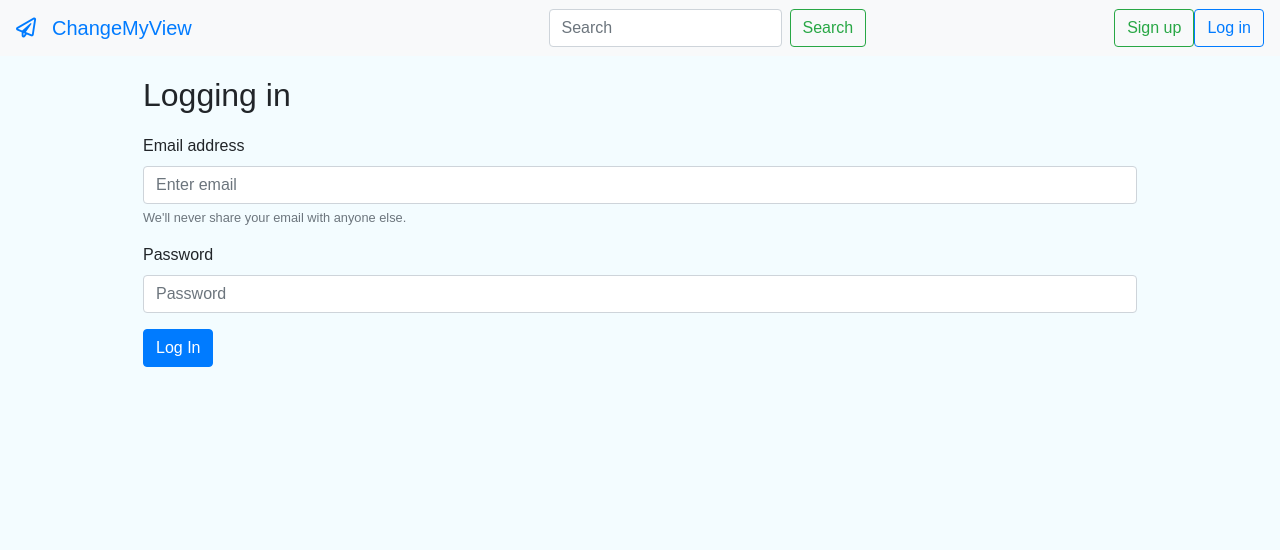
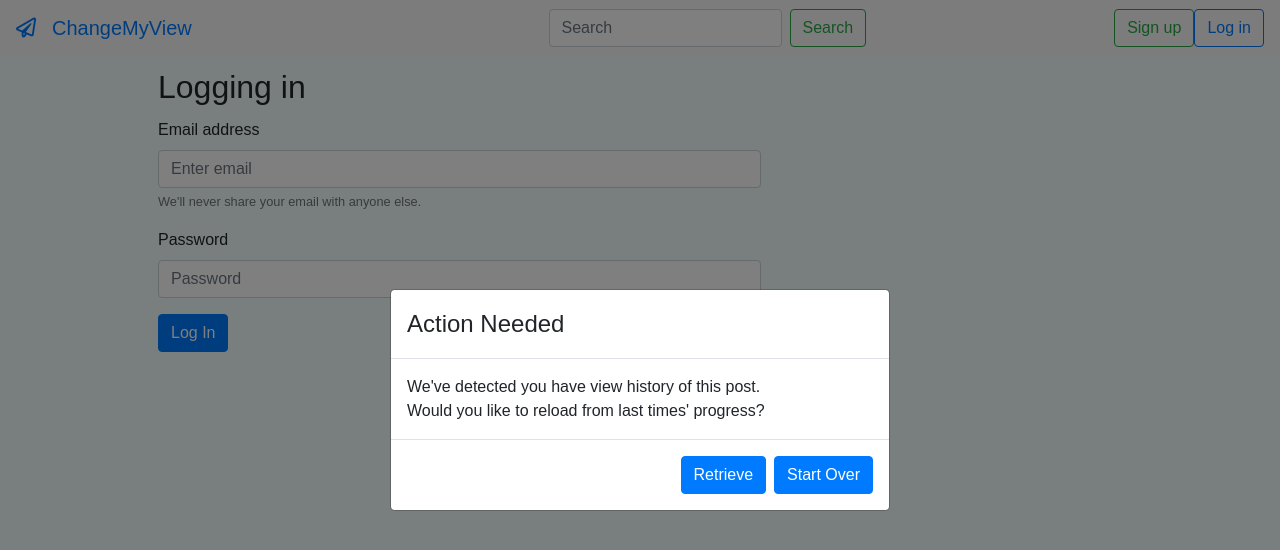
Before and after one commit to iGFerrari430/ChangeMyView, a React (Create React App) app in the folder client/: page /login in a window 1280 px wide. Shown: the top 550 px of the page. Built offline with nearby package versions, Linux system fonts and the light colour scheme; the HTML template or start-up script is replaced by a standard one; a web font is replaced by a local one.

Commit message:
client & server tweaks

```diff
--- a/client/package.json
+++ b/client/package.json
@@ -4,6 +4,7 @@
   "private": true,
   "dependencies": {
     "axios": "^0.18.0",
+    "bootstrap": "^4.3.1",
     "draft-js": "^0.10.5",
     "draftjs-to-html": "^0.8.4",
     "html-to-draftjs": "^1.4.0",
@@ -11,6 +12,7 @@
     "moment": "^2.24.0",
     "mongodb": "^3.3.0-beta2",
     "react": "^16.8.6",
+    "react-bootstrap": "^1.0.0-beta.10",
     "react-dom": "^16.8.6",
     "react-draft-wysiwyg": "^1.13.2",
     "react-html-parser": "^2.0.2",
--- a/client/src/App.js
+++ b/client/src/App.js
@@ -17,15 +17,21 @@ import './styles/App.css'
 import { connect } from 'react-redux';
 import {PersistGate} from 'redux-persist/integration/react'
 import Particles from 'reactparticles.js';
+import Modal from 'react-bootstrap/Modal';
+import Button from 'react-bootstrap/Button';
+
 const {store,persistor} = getStore();
+
 export default class App extends React.Component {
     constructor(props){
         super(props)
         this.state = {
             dummy: false,
-            isLoggedin: false
+            isLoggedin: false,
             //render={(props) => <EditTopic {...props} isAuthed={true} />
-            //
+            // from here: dummy values
+            showModal: true,
+
         }
 
         store.subscribe(() => {
@@ -48,10 +54,41 @@ export default class App extends React.Component {
         }))
     }
 
+    handleClose = () => {
+        this.setState(() => ({
+            showModal: false
+        }))
+    }
+    renderDummy = () => {
+        return (
+            <div>
+                <Modal
+                show={this.state.showModal}
+                centered
+                >
+                    <Modal.Header>
+                        <Modal.Title>Action Needed</Modal.Title>
+                    </Modal.Header>
+                    <Modal.Body>
+                        We've detected you have view history of this post.<br/>
+                        Would you like to reload from last times' progress?
+                    </Modal.Body>
+                    <Modal.Footer>
+                        <Button variant="primary" onClick={this.handleClose}>
+                            Retrieve
+                        </Button>
+                        <Button variant="primary" onClick={this.handleClose}>
+                            Start Over
+                        </Button>
+                    </Modal.Footer>
+                </Modal>
+            </div>
+        );
+    }
     render() {
         return (
         <div className="AppClass">
-
+            {this.renderDummy()}
             <Provider store={store}>
                 <PersistGate loading={null} persistor={persistor}>
                     <BrowserRouter>
--- a/client/src/components/Auth/Login.js
+++ b/client/src/components/Auth/Login.js
@@ -2,6 +2,9 @@ import React from 'react'
 import axios from 'axios'
 import {loginUser,hashCode} from "../../actions/authActions";
 import { connect } from 'react-redux';
+import Spinner from 'react-bootstrap/Spinner';
+import Button from 'react-bootstrap/Button';
+
 class Login extends React.Component {
     constructor(props) {
         super(props)
@@ -56,7 +59,7 @@ class Login extends React.Component {
     render() {
         return (
             <div className="container center_div">
-                <div className="row">
+                <div className="col-md-8 row">
                     <div className="col-0"></div>
                     <div className="col-12">
                     <h1 className="AuthTitle">Logging in</h1>
@@ -89,13 +92,13 @@ class Login extends React.Component {
                                 {this.state.errorMsg}
                             </div>
                         }
+
                         <button onSubmit={this.onSubmit} className="btn btn-primary" disabled={this.state.isSubmitting}>
                             {this.state.isSubmitting ? "Logging you in..." : "Log In"}
                         </button>
                     </form>
                     </div>
                 </div>
-
             </div>
 
         );
--- a/client/src/components/Auth/Register.js
+++ b/client/src/components/Auth/Register.js
@@ -77,7 +77,7 @@ class Register extends React.Component {
     render() {
         return (
             <div className="container center_div">
-                <div className="row">
+                <div className="col-md-8 row">
                     <div className="col-0"></div>
                     <div className="col-12">
                     <h1 className="AuthTitle">Create your CMV Account</h1>
--- a/client/src/components/Topic/TopicDetail.js
+++ b/client/src/components/Topic/TopicDetail.js
@@ -67,15 +67,9 @@ class TopicDetail extends React.Component {
         }
 
     }
-    renderDummyValue = () => {
-        const dummyParagraph = '<h1><span style="font-family: Times New Roman;"><strong>wdsaj;a;fda;sfdadsl;kasf</strong></span></h1><p>WTFWTFWTFWTFDSJIOAFASDJOJIOADFOIJ;ASFJI;ASDFJASFDAJFDJADFS;ADFSK;LZ;ASDZDSFLKLKZDSF</p><p>AAAAAASFASDLKADFSJAKLJASDKLJASFJDLKLASJ;AD;AD;AKSF;ASD;ADASAJSLF;AJKDSAJ;ASJDFAKFDCKNASHJFJSCBVUDSHEWCUUBIAUS FIOCULIRALSIDFURHSCUHDSFACDGKJFAHCUHJDSFAHCFAJKCHSCAFLHCSDFADDSHFASCKSDHDSLCSHFDKSHFSDHHDSKHFSDKHDSKFHSDJHDSJKHFSJHDFKSHJFDHSKHDFJSKHSJDKJFSJFKWHF</p><ul><li>sjdkskldsd</li><li>sdfjklsdfsdflkj</li><li>sdfjkldsfjlsdljk</li><li>sadfjajsfksd</li></ul><ol><li>dfsjklsdflkjjlkdsf</li><li>sdfjkllkjdfsjlkfsd</li><li>sfdjjosdfojisdf</li><li>sdfjiofsdjiofsd</li></ol><p></p><p></p>'
-        return (
 
+    renderChoiceModal = () => {
 
-            <div>
-                {ReactHtmlParser(dummyParagraph)}
-            </div>
-        )
     }
     stages = {
         LOADING: "Loading",
@@ -631,21 +625,8 @@ class TopicDetail extends React.Component {
 
         return (
             <div className="container">
-            {
-                /*
-                <div>
-                <label > <input type="radio" name='stage' value="PickPoint"
-                                onChange={this.handleChange}/>PickPoint Stage</label><br/>
-                <label > <input type="radio" name='stage' value="ViewOpposite"
-                                onChange={this.handleChange}/>View Opposite Stage</label><br/>
-                <label > <input type="radio" name='stage' value="Summary"
-                                onChange={this.handleChange}/>Summary Stage</label>
-                </div>
-                */
-            }
 
-
-                {mainContent}
+                {mainContent && mainContent}
             </div>
 
 
--- a/client/src/components/layout/OutNav.js
+++ b/client/src/components/layout/OutNav.js
@@ -32,10 +32,14 @@ class OutNav extends React.Component {
                  </form>
 
                  <div className="col-sm-4 rightAlign ">
+                 {
+                     /*
                     <span className="navbar-text Txt">
-                        Welcome, {this.props.auth.user.userName}!
-                    </span>
-                    <Link to="/signup"><button className="btn btn-outline-info">Dashboard</button></Link>
+                    Welcome, {this.props.auth.user.userName}!
+                    </span>*/
+                 }
+
+                    <Link to="/signup"><button className="btn btn-outline-info">{this.props.auth.user.userName}</button></Link>
                     <button className="btn btn-outline-info" onClick={this.onLogOut}>Log Out</button>
                  </div>
 
```
Also changed, not shown: 1 other file (tests, documents, lock files or other folders).
